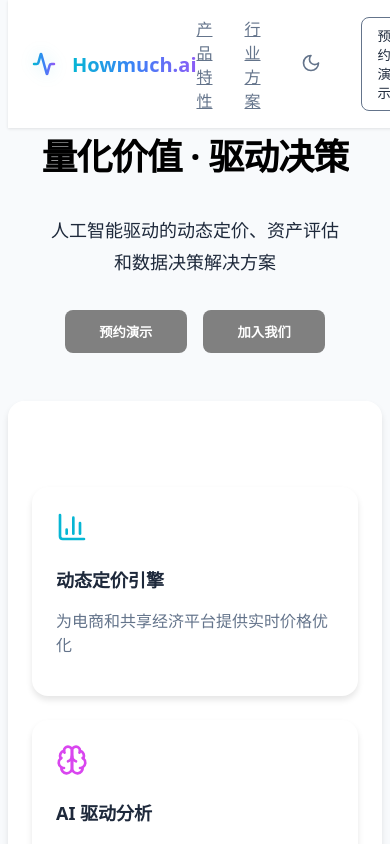
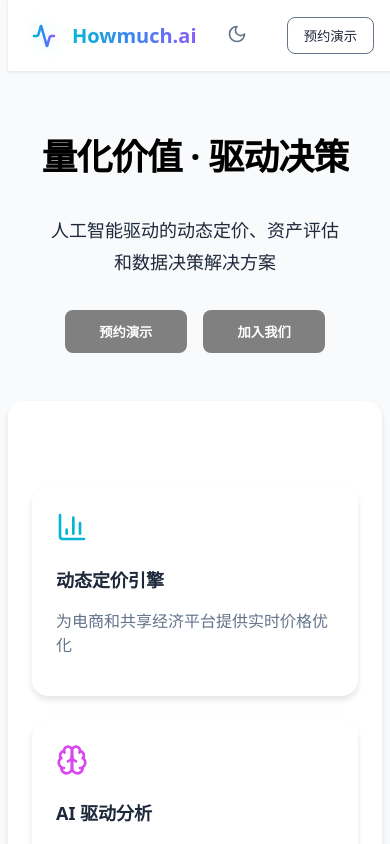
Before and after one commit to howmuchai/howmuchai.io, a React (Create React App) app: page / in a window 390 px wide. Shown: the top 844 px of the page. Built offline with nearby package versions, Linux system fonts and the light colour scheme; a web font is replaced by a local one.

Commit message:
add device UI

```diff
--- /dev/null
+++ b/src/App.css
@@ -0,0 +1,5 @@
+@media (max-width: 768px) {
+    .hide-on-mobile {
+      display: none;
+    }
+  }
--- a/src/App.tsx
+++ b/src/App.tsx
@@ -16,6 +16,7 @@ import IndustryCard from './components/IndustryCard';
 import HeaderTitle from './components/HeaderTitle';
 import Grid from './components/Grid';
 import styled, { ThemeProvider, createGlobalStyle } from 'styled-components';
+import './App.css';
 
 
 const GlobalStyle = createGlobalStyle`
@@ -271,8 +272,8 @@ function App() {
               </LogoText>
             </LogoContainer>
             <div style={{ display: 'flex', alignItems: 'center', gap: '32px' }}>
-              <a href="#features" style={{ color: '#64748b', transition: 'color 0.3s' }}>产品特性</a>
-              <a href="#industries" style={{ color: '#64748b', transition: 'color 0.3s' }}>行业方案</a>
+              <a href="#features" className='hide-on-mobile' style={{ color: '#64748b', transition: 'color 0.3s' }}>产品特性</a>
+              <a href="#industries" className='hide-on-mobile' style={{ color: '#64748b', transition: 'color 0.3s' }}>行业方案</a>
               <button
                 onClick={toggleDarkMode}
                 style={{
```
